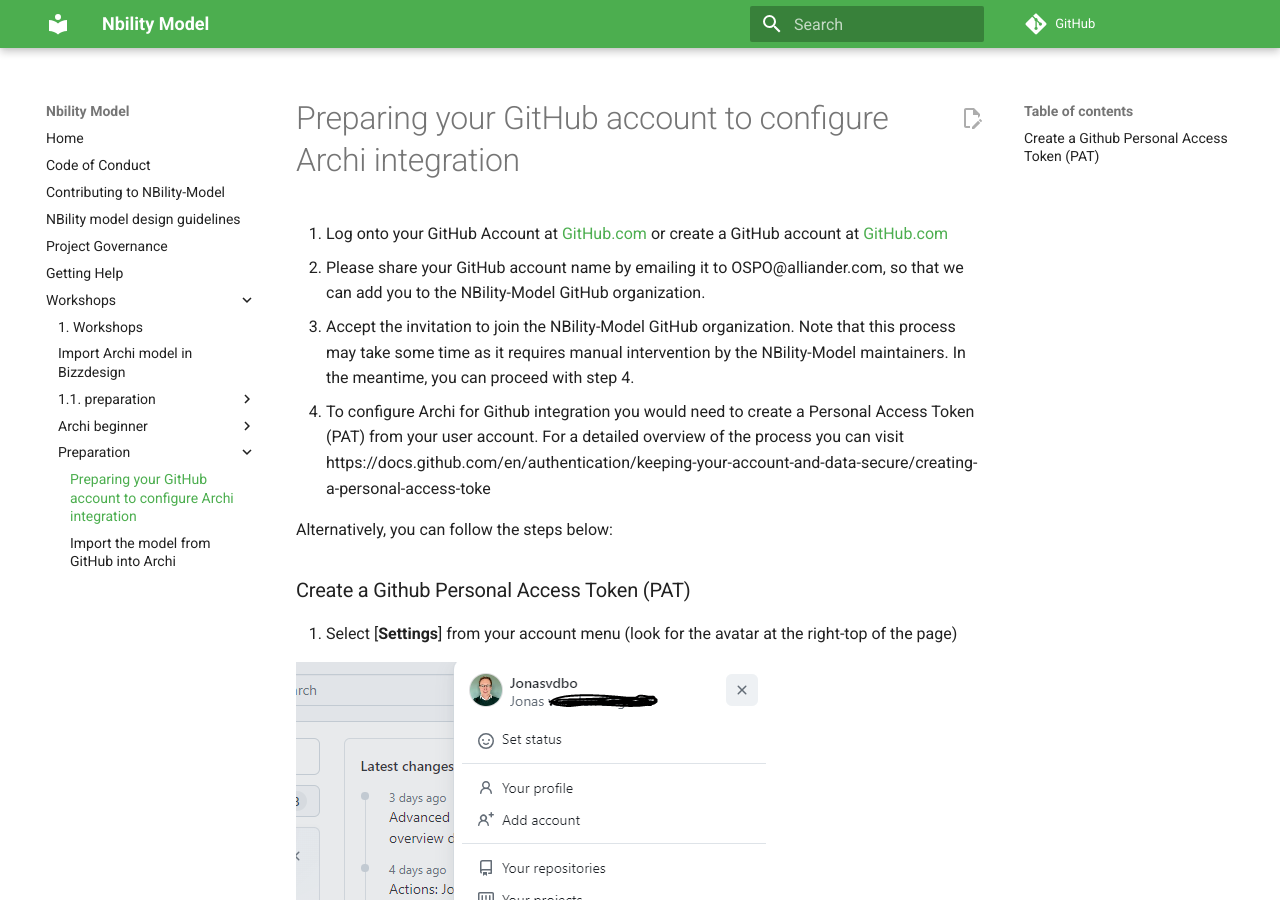
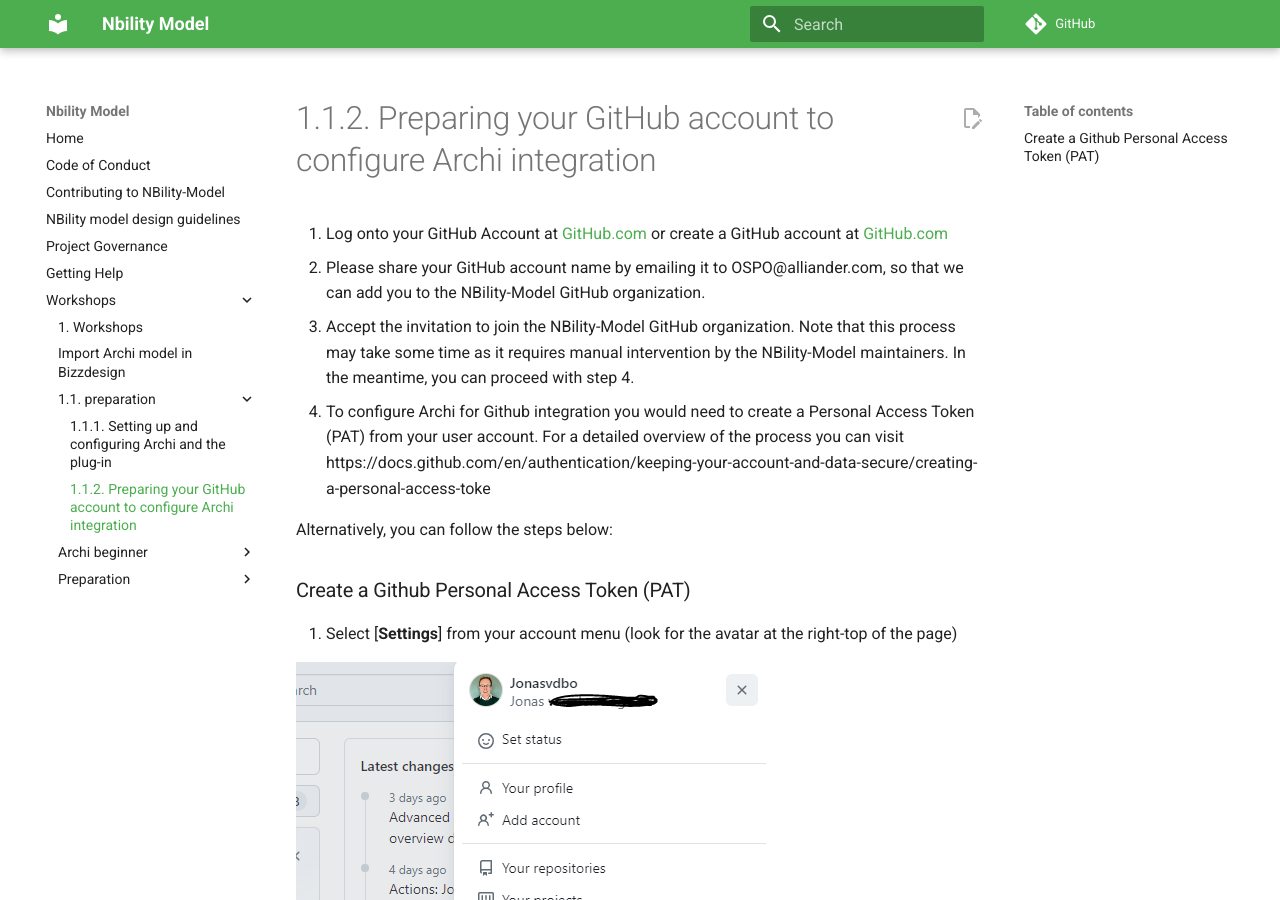
Before and after one commit to NBility-Model/nbility-model.github.io, an MkDocs documentation site: the page built from docs/workshops/1.1. preparation/2-prepare-github.md, in a window 1280 px wide and 900 px high. Built offline with MkDocs 1.6.1 and Material for MkDocs 9.7.7, drawn with Linux system fonts in a browser that asks for light colours; comment, search, counter and statistics services are not loaded.

Commit message:
Update and rename 2-prepare-github.md to 2-prepare-github.md

```diff
--- a/docs/workshops/preparation/2-prepare-github.md
+++ b/docs/workshops/1.1. preparation/2-prepare-github.md
@@ -1,4 +1,4 @@
-# Preparing your GitHub account to configure Archi integration
+# 1.1.2. Preparing your GitHub account to configure Archi integration
 
 1. Log onto your GitHub Account at [GitHub.com](https://github.com) or create a GitHub account at [GitHub.com](https://github.com)
 2. Please share your GitHub account name by emailing it to OSPO@alliander.com, so that we can add you to the NBility-Model GitHub organization.
```
